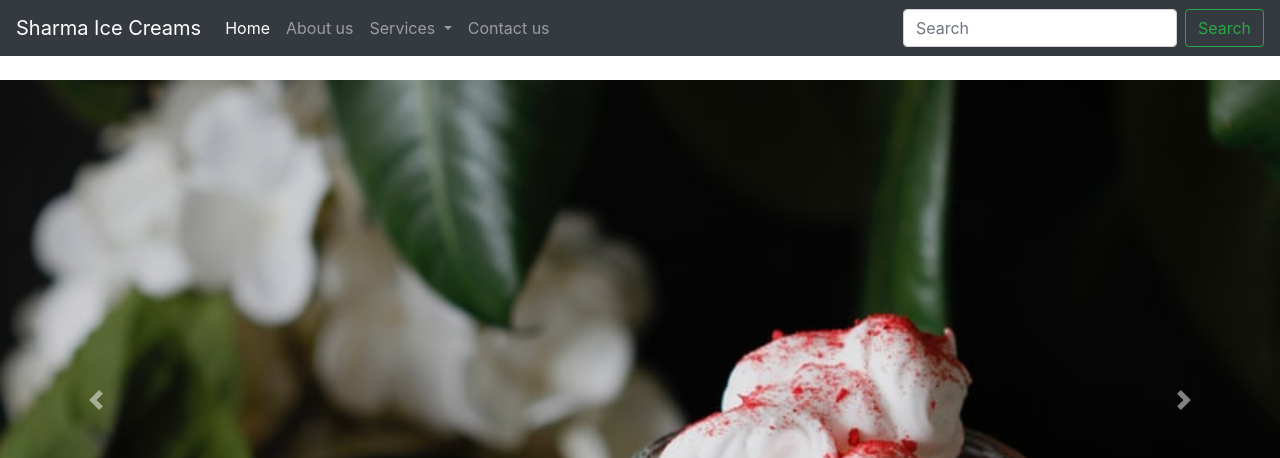
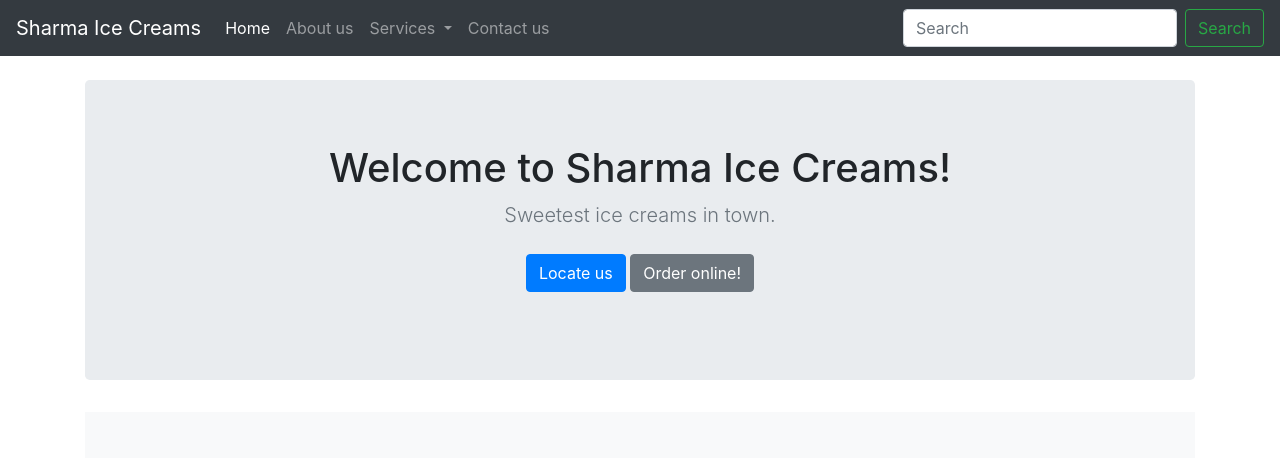
Before and after one commit to adityasharma3/IceCreamWebsite, a Django app: page / in a window 1280 px wide. Shown: the top 458 px of the page. Run offline with Django 3.2, Linux system fonts and the light colour scheme; some libraries are stand-ins or nearby versions.

Commit message:
updated index.html

```diff
--- a/templates/index.html
+++ b/templates/index.html
@@ -5,32 +5,121 @@
 
 {% block body %}
 
-<div class="cont my-4">
-    <div id="carouselExampleIndicators" class="carousel slide" data-ride="carousel">
-        <ol class="carousel-indicators">
-            <li data-target="#carouselExampleIndicators" data-slide-to="0" class="active"></li>
-            <li data-target="#carouselExampleIndicators" data-slide-to="1"></li>
-            <li data-target="#carouselExampleIndicators" data-slide-to="2"></li>
-        </ol>
-        <div class="carousel-inner">
-            <div class="carousel-item active">
-                <img src="/static/img/2.jfif" class="d-block w-100" alt="...">
+<div class="container my-4">
+<main role="main">
+
+  <section class="jumbotron text-center">
+    <div class="container">
+      <h1>Welcome to Sharma Ice Creams!</h1>
+      <p class="lead text-muted"> Sweetest ice creams in town.</p>
+      <p>
+        <a href="https://www.google.com/maps/search/ice+creams" class="btn btn-primary my-2">Locate us</a>
+        <a href="https://urbanplatter.in/product/urban-platter-vegan-gelato-strawberry-ice-cream-450g-450ml-dairy-free-6-servings-per-container-frozen-dessert/?gclid=CjwKCAjwmMX4BRAAEiwA-zM4JrZ3Xu0bUq8hCP_ppwGdBBGLp-2AYLbnTWJpAbuntkkhcpK6roINnRoC9CAQAvD_BwE" class="btn btn-secondary my-2">Order online!</a>
+      </p>
+    </div>
+  </section>
+
+  <div class="album py-5 bg-light">
+    <div class="container">
+
+      <div class="row">
+        <div class="col-md-4">
+          <div class="card mb-4 shadow-sm">
+            <img src = "https://source.unsplash.com/900x900/?vanilla" class = "d-block w-100">
+
+            <div class="card-body">
+              <p class="card-text">Vanila Flavoured</p>
+              <div class="d-flex justify-content-between align-items-center">
+                <div class="btn-group">
+                  <a href="https://urbanplatter.in/product/urban-platter-vegan-gelato-mango-ice-cream-450g-450ml-dairy-free-6-servings-per-container-frozen-dessert/" class="btn btn-primary my-2" class="btn btn-primary my-2">Buy</a>
+
+                </div>
+
+              </div>
             </div>
-            <div class="carousel-item">
-                <img src="https://source.unsplash.com/1000x600/?icecream" class="d-block w-100" alt="...">
+          </div>
+        </div>
+        <div class="col-md-4">
+          <div class="card mb-4 shadow-sm">
+            <img src = "https://source.unsplash.com/900x900/?mango" class = "d-block w-100">
+            <div class="card-body">
+              <p class="card-text">Mango Flavour</p>
+              <div class="d-flex justify-content-between align-items-center">
+                <div class="btn-group">
+                  <a href="https://urbanplatter.in/product/urban-platter-vegan-gelato-mango-ice-cream-450g-450ml-dairy-free-6-servings-per-container-frozen-dessert/" class="btn btn-primary my-2">Buy</a>
+
+                </div>
+                <small class="text-muted"></small>
+              </div>
             </div>
-            <div class="carousel-item">
-                <img src="https://images.unsplash.com/photo-1545396635-c83eba7be00f?crop=entropy&cs=tinysrgb&fit=crop&fm=jpg&h=600&ixid=eyJhcHBfaWQiOjF9&ixlib=rb-1.2.1&q=80&w=1000" class="d-block w-100" alt="...">
+          </div>
+        </div>
+        <div class="col-md-4">
+          <div class="card mb-4 shadow-sm">
+             <img src = "https://source.unsplash.com/900x900/?Chocolate" class = "d-block w-100">
+            <div class="card-body">
+              <p class="card-text">Chocolate Flavoured</p>
+              <div class="d-flex justify-content-between align-items-center">
+                <div class="btn-group">
+                  <a href="https://urbanplatter.in/product/urban-platter-vegan-gelato-strawberry-ice-cream-450g-450ml-dairy-free-6-servings-per-container-frozen-dessert/" class="btn btn-primary my-2">Buy</a>
+
+                </div>
+
+              </div>
             </div>
+          </div>
         </div>
-        <a class="carousel-control-prev" href="#carouselExampleIndicators" role="button" data-slide="prev">
-            <span class="carousel-control-prev-icon" aria-hidden="true"></span>
-            <span class="sr-only">Previous</span>
-        </a>
-        <a class="carousel-control-next" href="#carouselExampleIndicators" role="button" data-slide="next">
-            <span class="carousel-control-next-icon" aria-hidden="true"></span>
-            <span class="sr-only">Next</span>
-        </a>
+
+        <div class="col-md-4">
+          <div class="card mb-4 shadow-sm">
+             <img src = "https://source.unsplash.com/900x900/?Strawberry" class = "d-block w-100">
+            <div class="card-body">
+              <p class="card-text">Strawberry Flavoured</p>
+              <div class="d-flex justify-content-between align-items-center">
+                <div class="btn-group">
+                  <a href="https://urbanplatter.in/?post_type=product&s=URBAN+PLATTER+VEGAN+GELATO%2C+S&asp_active=1&p_asid=3&p_asp_data=1&current_page_id=1464679&woo_currency=INR&qtranslate_lang=0&filters_changed=0&filters_initial=1&customset%5B%5D=product&asp_gen%5B%5D=title&asp_gen%5B%5D=excerpt" class="btn btn-primary my-2">Locate us</a>
+                </div>
+
+              </div>
+            </div>
+          </div>
+        </div>
+        <div class="col-md-4">
+          <div class="card mb-4 shadow-sm">
+             <img src = "https://source.unsplash.com/900x900/?dessert" class = "d-block w-100">
+            <div class="card-body">
+              <p class="card-text">Ice Cream Sundae</p>
+              <div class="d-flex justify-content-between align-items-center">
+                <div class="btn-group">
+                  <a href="https://urbanplatter.in/?post_type=product&s=URBAN+PLATTER+VEGAN+GELATO%2C+S&asp_active=1&p_asid=3&p_asp_data=1&current_page_id=1464679&woo_currency=INR&qtranslate_lang=0&filters_changed=0&filters_initial=1&customset%5B%5D=product&asp_gen%5B%5D=title&asp_gen%5B%5D=excerpt" class="btn btn-primary my-2">Locate us</a>
+
+                </div>
+
+              </div>
+            </div>
+          </div>
+        </div>
+        <div class="col-md-4">
+          <div class="card mb-4 shadow-sm">
+            <img src = "https://source.unsplash.com/900x900/?Sweets" class = "d-block w-100">
+            <div class="card-body">
+              <p class="card-text">Butterscotch Flavoured</p>
+              <div class="d-flex justify-content-between align-items-center">
+                <div class="btn-group">
+                  <a href="https://urbanplatter.in/?post_type=product&s=URBAN+PLATTER+VEGAN+GELATO%2C+S&asp_active=1&p_asid=3&p_asp_data=1&current_page_id=1464679&woo_currency=INR&qtranslate_lang=0&filters_changed=0&filters_initial=1&customset%5B%5D=product&asp_gen%5B%5D=title&asp_gen%5B%5D=excerpt" class="btn btn-primary my-2">Buy</a>
+                </div>
+
+              </div>
+            </div>
+          </div>
+        </div>
+
+
+
+      </div>
     </div>
-</div>
+  </div>
+
+</main>
+
 {% endblock body %}
```
Also changed, not shown: templates/contact.html (+21 -0 lines), static/img/mango.jpg (added).
